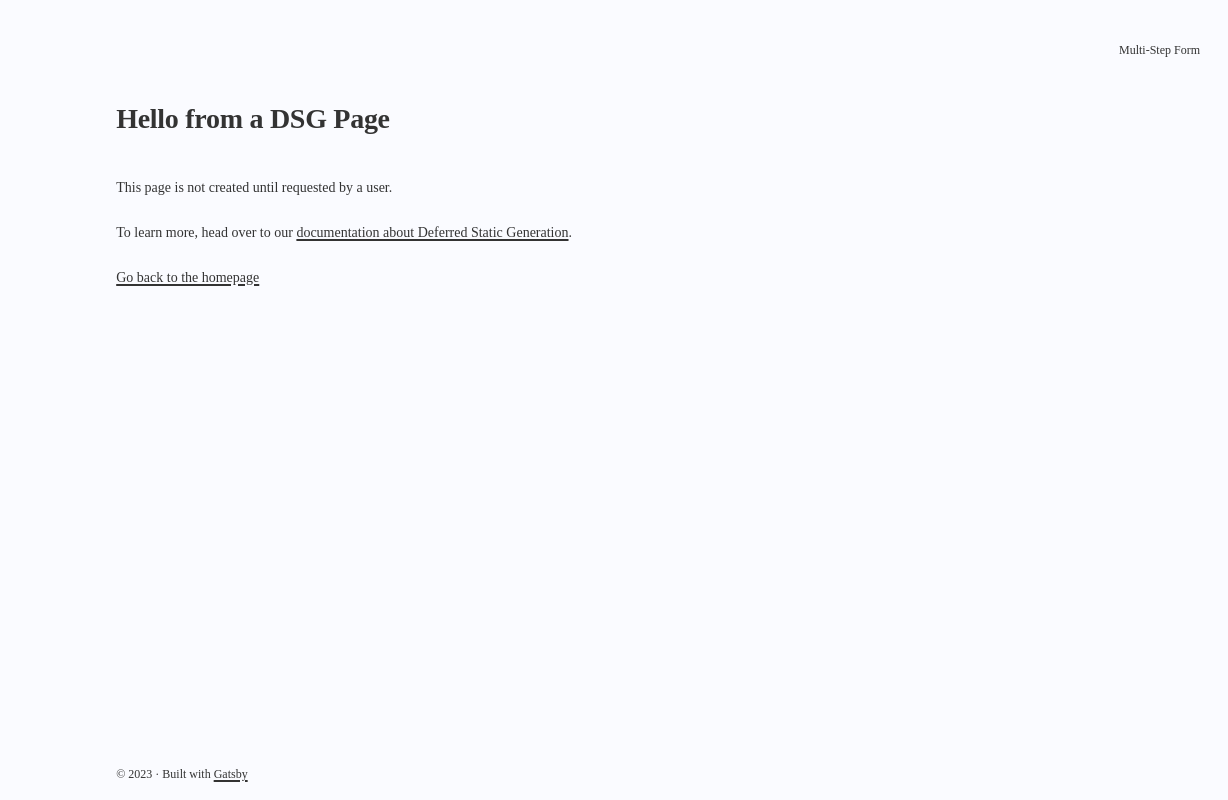
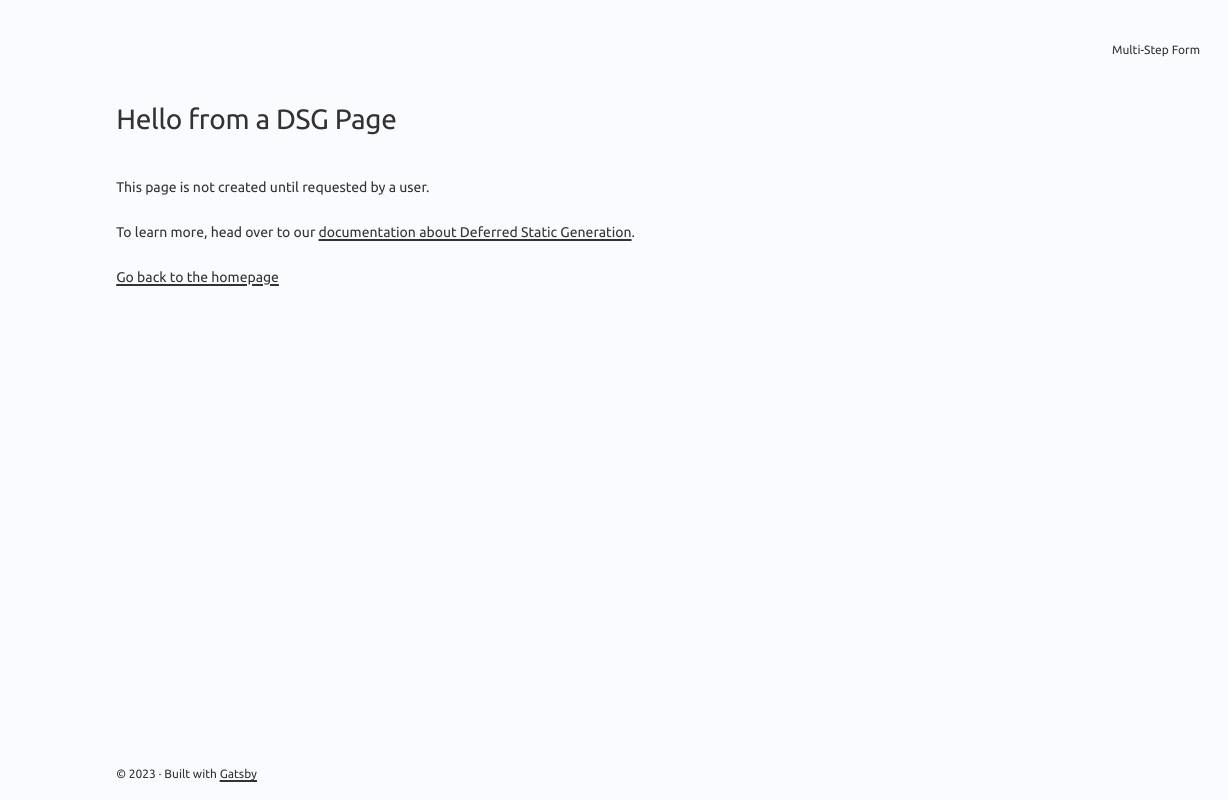
Before and after one commit to brian7homas/multi-step-form, a Gatsby site: page /using-dsg in a window 1280 px wide. Shown: the full height of the page, 52-1280 px from the left. Built offline with nearby package versions, Linux system fonts and the light colour scheme; Gatsby itself is replaced by a stand-in of ours.

Commit message:
refactor(Font): FIXED FONTS
fonts were not loading - named instance was wrong

```diff
--- a/src/styles/layout.css
+++ b/src/styles/layout.css
@@ -3,7 +3,7 @@
   font-weight: 100 900;
   font-display: swap;
   font-style: normal;
-  font-named-instance: 'Regular';
+  font-named-instance: 'ubuntu-bold';
   src: url(/fonts/Ubuntu-Bold.woff2) format("woff2");
 }
 @font-face {
@@ -11,7 +11,7 @@
   font-weight: 100 900;
   font-display: swap;
   font-style: normal;
-  font-named-instance: 'Regular';
+  font-named-instance: 'ubuntu-medium';
   src: url(/fonts/Ubuntu-Medium.woff2) format("woff2");
 }
 @font-face {
@@ -19,7 +19,7 @@
   font-weight: 100 900;
   font-display: swap;
   font-style: normal;
-  font-named-instance: 'Regular';
+  font-named-instance: 'unbuntu-regular';
   src: url(/fonts/Ubuntu-Regular.woff2) format("woff2");
 }
 :root {
@@ -40,7 +40,7 @@
   --color-ala: hsl(231, 100%, 99%);
   --color-white: hsl(0, 0%, 100%);
 
-  --font-sans: 'ubuntu-regualr';
+  --font-sans: 'ubuntu-regular';
   --font-bold: 'ubuntu-bold';
   --font-medium: 'ubuntu-medium';
   --font-mono: SFMono-Regular, Menlo, Monaco, Consolas, "Liberation Mono",
```
